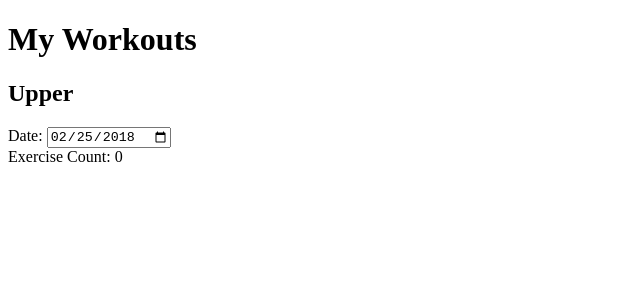
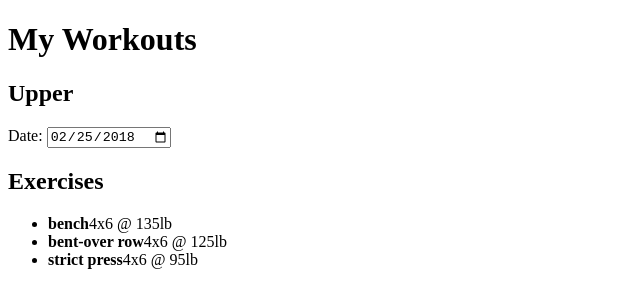
Before and after one commit to ksilberbauer/my-workouts, an Angular app: page / in a window 1280 px wide. Shown: the top 308 px of the page, without its empty margins (0-640 px from the left). Built offline with nearby package versions, Linux system fonts and the light colour scheme.

Commit message:
add exercise list for workout + mock workouts

```diff
--- /dev/null
+++ b/src/app/mock-workouts.ts
@@ -0,0 +1,28 @@
+import { Workout, WorkoutType } from "./workout";
+
+const workout1: Workout = {
+    id: 1,
+    type: WorkoutType.Upper,
+    date: new Date(2018, 1, 25),
+    exercises: [
+        { id: 1, name: `bench`, weight: 135, sets: 4, reps: 6 },
+        { id: 2, name: `bent-over row`, weight: 125, sets: 4, reps: 6 },
+        { id: 3, name: `strict press`, weight: 95, sets: 4, reps: 6 },
+    ],
+};
+
+const workout2: Workout = {
+    id: 2,
+    type: WorkoutType.Lower,
+    date: new Date(2018, 1, 25),
+    exercises: [
+        { id: 4, name: `back squat`, weight: 225, sets: 4, reps: 6 },
+        { id: 5, name: `front squat`, weight: 135, sets: 4, reps: 6 },
+        { id: 6, name: `deadlift`, weight: 225, sets: 4, reps: 6 },
+    ],
+}
+
+export const WORKOUTS: Workout[] = [
+    workout1,
+    workout2,
+];
--- a/src/app/workouts/workouts.component.html
+++ b/src/app/workouts/workouts.component.html
@@ -8,4 +8,14 @@
             name="workout.date">
     </label>
 </div>
-<div><label>Exercise Count: </label>{{ workout.exercises.length }}</div>
+<div>
+    <h2>Exercises</h2>
+    <ul>
+        <li *ngFor="let exercise of workout.exercises">
+            <div>
+                <b>{{ exercise.name }}</b>
+                <span>{{ exercise.sets }}x{{ exercise.reps }} @ {{ exercise.weight }}lb</span>
+            </div>
+        </li>
+    </ul>
+</div>
--- a/src/app/workouts/workouts.component.ts
+++ b/src/app/workouts/workouts.component.ts
@@ -1,5 +1,6 @@
 import { Component, OnInit } from '@angular/core';
 import { Workout, WorkoutType } from '../workout';
+import { WORKOUTS } from '../mock-workouts';
 
 @Component({
   selector: 'app-workouts',
@@ -8,11 +9,7 @@ import { Workout, WorkoutType } from '../workout';
 })
 export class WorkoutsComponent implements OnInit {
 
-  workout: Workout = {
-    type: WorkoutType.Upper,
-    date: new Date(2018, 1, 25),
-    exercises: [],
-  };
+  workout: Workout = WORKOUTS[0];
 
   constructor() { }
 
```
